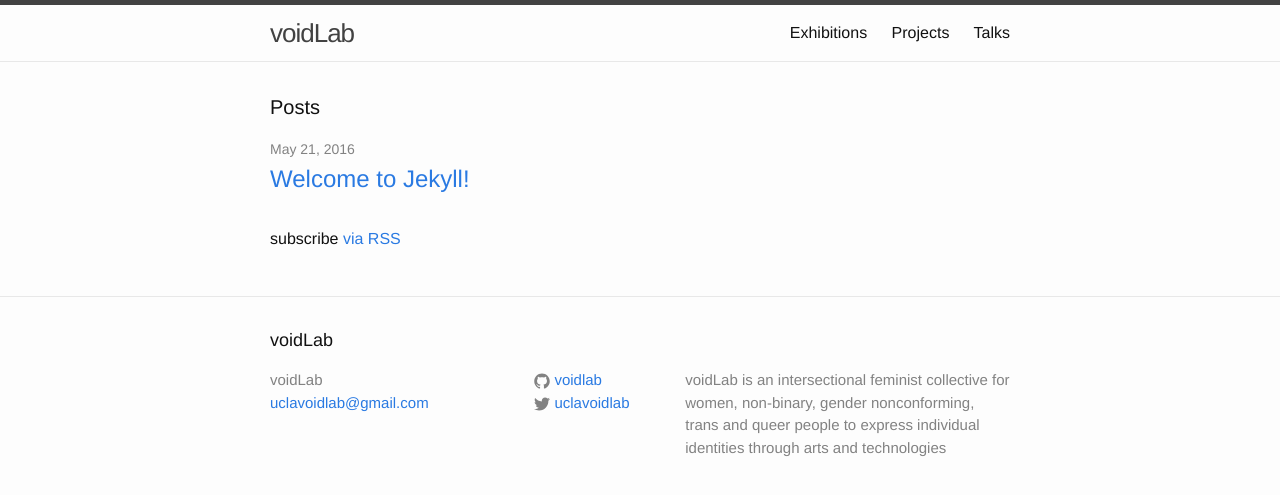
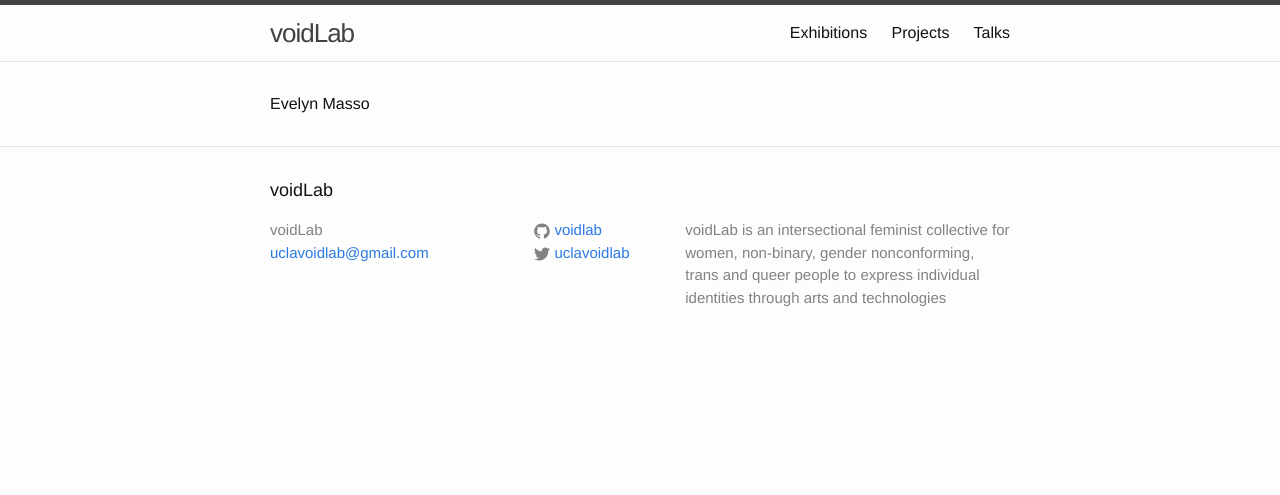
Before and after one commit to voidlab/voidlab.github.io, a Jekyll site: the page built from index.html, in a window 1280 px wide. Shown: the top 495 px of the page. Built offline with Jekyll 4.4.1, drawn with Linux system fonts in a browser that asks for light colours.

Commit message:
basic infrastructure for bios part of index page

```diff
--- a/_config.yml
+++ b/_config.yml
@@ -18,5 +18,9 @@
 twitter_username: uclavoidlab
 github_username:  voidlab
 
+collections:
+  members:
+    output: true
+
 # Build settings
 markdown: kramdown
--- /dev/null
+++ b/_includes/member.html
@@ -0,0 +1,3 @@
+<section class="member-container">
+  {{ include.member.name }}
+</section>
--- a/index.html
+++ b/index.html
@@ -1,23 +1,8 @@
 ---
 layout: default
 ---
-
-<div class="home">
-
-  <h1 class="page-heading">Posts</h1>
-
-  <ul class="post-list">
-    {% for post in site.posts %}
-      <li>
-        <span class="post-meta">{{ post.date | date: "%b %-d, %Y" }}</span>
-
-        <h2>
-          <a class="post-link" href="{{ post.url | prepend: site.baseurl }}">{{ post.title }}</a>
-        </h2>
-      </li>
-    {% endfor %}
-  </ul>
-
-  <p class="rss-subscribe">subscribe <a href="{{ "/feed.xml" | prepend: site.baseurl }}">via RSS</a></p>
-
-</div>
+<section id="members">
+  {% for item in site.members %}
+    {% include member.html member=item %}
+  {% endfor %}
+</section>
```
Also changed, not shown: _members/evma.md (added, +4 -0 lines).
